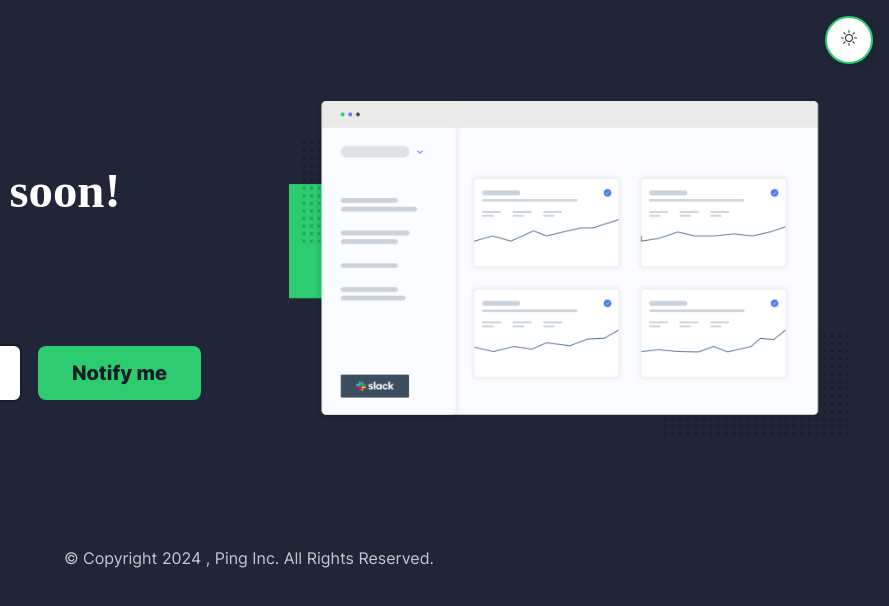
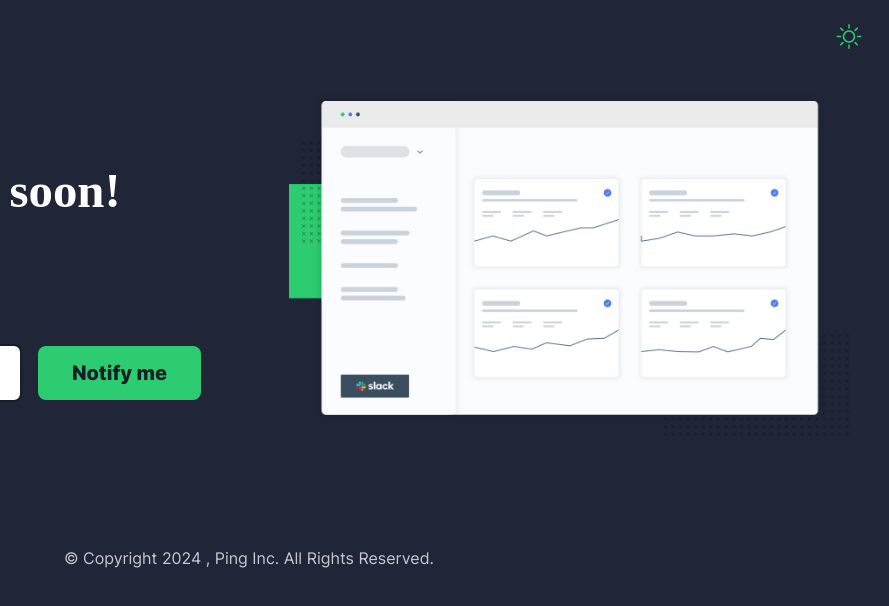
Before and after one commit to Code-Beaker/ping-landing-page-with-theme-switcher, a website built with Vite: page app/index.html in a window 1280 px wide. Both pictures are taken after a click on the button 1240 px from the left and 40 px from the top of the page. Shown: the full height of the page, 391-1280 px from the left. Built offline with nearby package versions, Linux system fonts and the light colour scheme; files whose address does not match are found by name.

Commit message:
change styles for the toggle theme

```diff
--- a/app/scss/modules/_components.scss
+++ b/app/scss/modules/_components.scss
@@ -4,7 +4,7 @@
   border: 2px solid $color;
   font-family: $font;
   outline-offset: 0.125rem;
-  transition: 0.25s ease;
+  transition: scale 0.25s ease;
   font-size: var(--step-0);
 
   &:active {
@@ -30,7 +30,7 @@
   border: none;
   padding: 0.75rem 1.5rem;
   outline-offset: 0.125rem;
-  transition: 0.25s ease;
+  transition: scale 0.25s ease;
 
   &:hover {
     opacity: 0.85;
--- a/app/scss/style.scss
+++ b/app/scss/style.scss
@@ -31,22 +31,28 @@ body {
     display: flex;
     justify-content: center;
     align-items: center;
+    font-size: var(--step-1);
     border-radius: 5rem;
     border: none;
     font-family: m.font(title);
-    border: 2px solid m.color(primary__blue);
+    // border: 2px solid m.color(primary__blue);
     color: m.color(primary__blue);
     cursor: pointer;
     background-color: transparent;
-    box-shadow: 0.25rem 0.25rem 0.5rem rgba(0, 0, 0, 0.1);
-    transition: 0.25s ease;
+    // box-shadow: 0.25rem 0.25rem 0.5rem rgba(0, 0, 0, 0.1);
+    transition: scale 125ms ease;
 
     i {
-      display: block;
+      display: inline-block;
     }
 
     &:hover {
-      box-shadow: 0.5rem 0.5rem 1rem rgba(0, 0, 0, 0.1);
+      color: white;
+      background-color: m.color(primary__blue);
+    }
+
+    &:active {
+      scale: 0.95;
     }
   }
 }
@@ -191,10 +197,11 @@ body {
   }
 
   .toggle-theme {
-    background-color: white;
-    // color: m.color(primary__green);
-    color: m.color(neutral__dark);
-    border: 2px solid m.color(primary__green);
+    color: m.color(primary__green);
+
+    &:hover {
+      background-color: m.color(primary__green);
+    }
   }
 
   .text-content {
```
